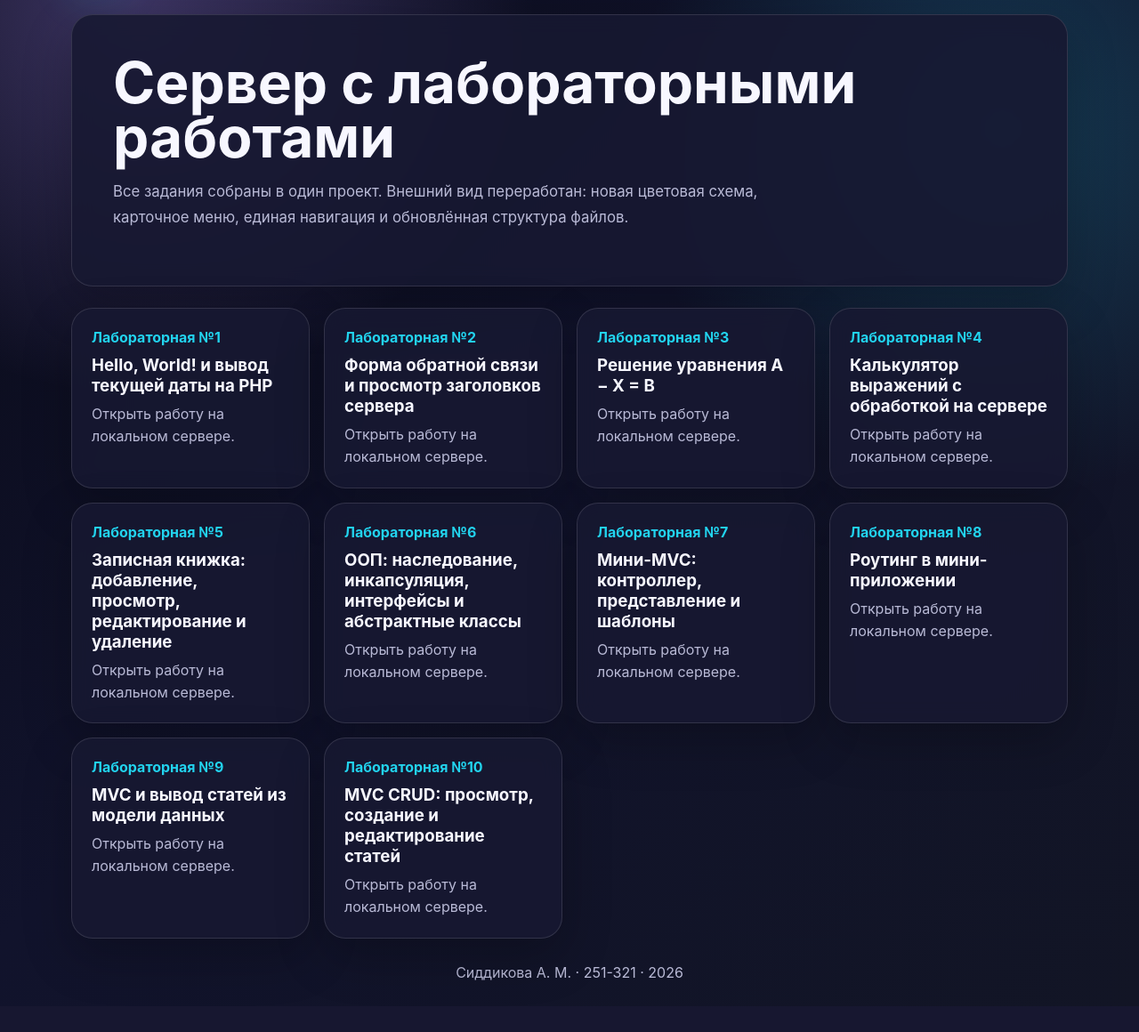
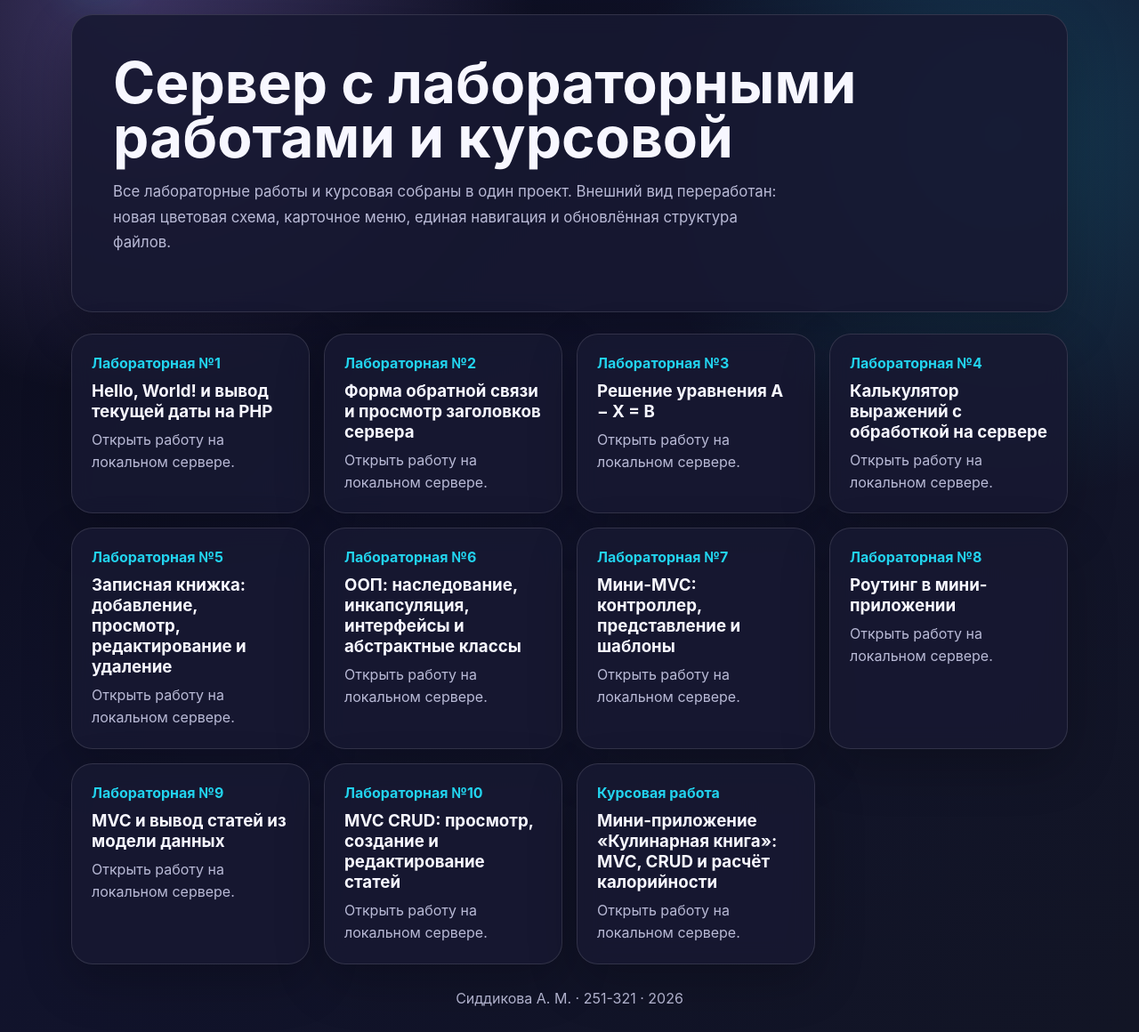
Before and after one commit to Asyasyag/web-server, a PHP site: page / in a window 1280 px wide. Shown: the part 102-1262 px from the top of the page at 89% size. Before the commit the page ends 1204 px from the top, so only its background shows below. Run offline with PHP 8.4, Linux system fonts and the light colour scheme.

Commit message:
Add files via upload

```diff
--- a/index.php
+++ b/index.php
@@ -12,6 +12,7 @@ $labs = [
   ['lab08/', 'Лабораторная №8', 'Роутинг в мини-приложении'],
   ['lab09/', 'Лабораторная №9', 'MVC и вывод статей из модели данных'],
   ['lab10/', 'Лабораторная №10', 'MVC CRUD: просмотр, создание и редактирование статей'],
+  ['course-work/www/', 'Курсовая работа', 'Мини-приложение «Кулинарная книга»: MVC, CRUD и расчёт калорийности'],
 ];
 ?>
 <!doctype html>
@@ -33,8 +34,8 @@ $labs = [
     </header>
 
     <section class="hero">
-      <h2>Сервер с лабораторными работами</h2>
-      <p>Все задания собраны в один проект. Внешний вид переработан: новая цветовая схема, карточное меню, единая навигация и обновлённая структура файлов.</p>
+      <h2>Сервер с лабораторными работами и курсовой</h2>
+      <p>Все лабораторные работы и курсовая собраны в один проект. Внешний вид переработан: новая цветовая схема, карточное меню, единая навигация и обновлённая структура файлов.</p>
     </section>
 
     <main class="grid">
```
